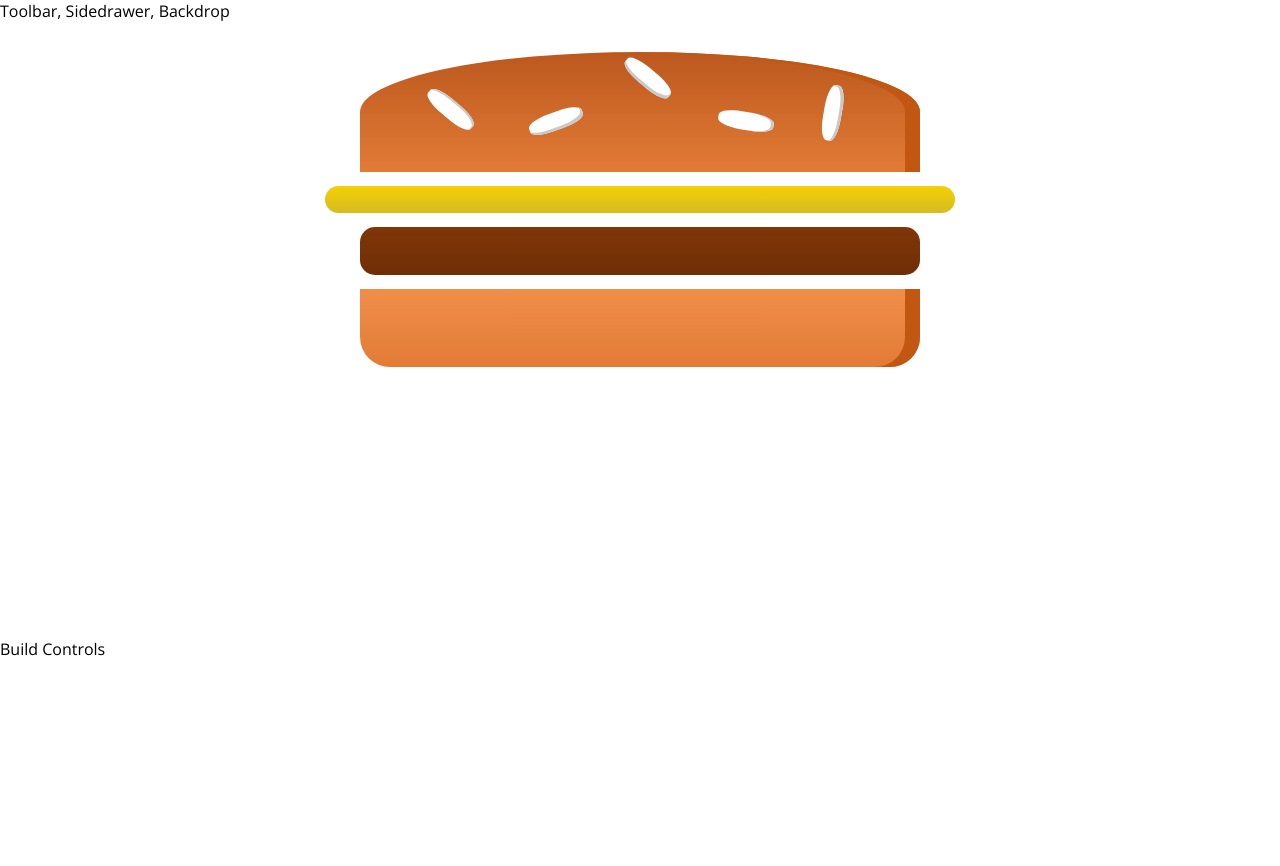
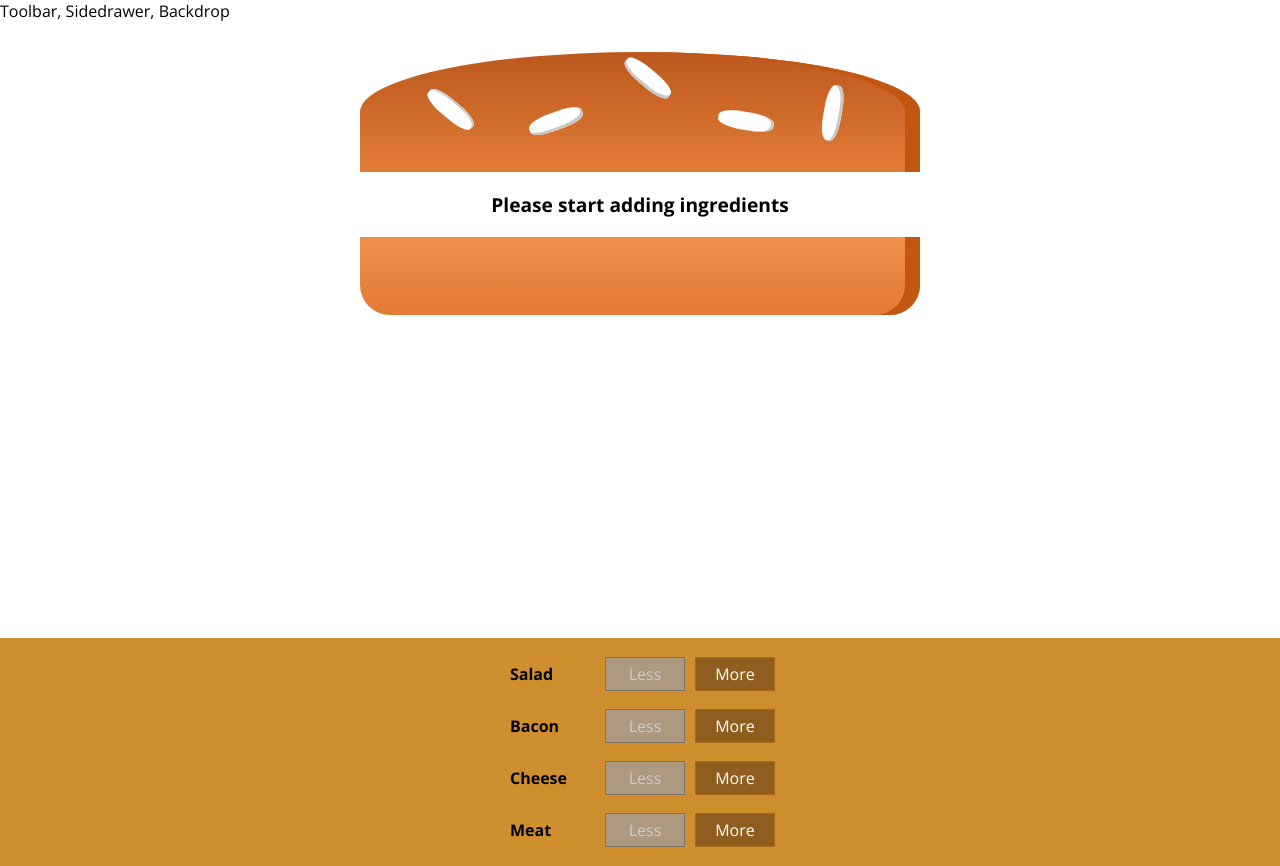
Before and after one commit to KoshalBothra/burger-builder, a React (Create React App) app: page / in a window 1280 px wide. Before the commit the page ends 800 px from the top, so only its background shows below. Built offline with nearby package versions, Linux system fonts and the light colour scheme.

Commit message:
Added Burger Dynamic Update Functionality

```diff
--- /dev/null
+++ b/src/components/Burger/BuildControls/BuildControl/BuildControl.js
@@ -0,0 +1,10 @@
+import React from 'react';
+import classes from './BuildControl.module.css';
+const buildControl = (props) => (
+    <div className={classes.BuildControl}>
+        <div className={classes.Label}>{props.label}</div>
+        <button className={classes.Less} onClick={props.removed} disabled={props.disabled}>Less</button>
+        <button className={classes.More} onClick={props.added}>More</button>
+    </div>
+);
+export default buildControl;
--- /dev/null
+++ b/src/components/Burger/BuildControls/BuildControl/BuildControl.module.css
@@ -0,0 +1,56 @@
+.BuildControl {
+    display: flex;
+    justify-content: space-between;
+    align-items: center;
+    margin: 5px 0;
+}
+
+.BuildControl button {
+    display: block;
+    font: inherit;
+    padding: 5px;
+    margin: 0 5px;
+    width: 80px;
+    border: 1px solid #AA6817;
+    cursor: pointer;
+    outline: none;
+}
+
+.BuildControl button:disabled {
+    background-color: #AC9980;
+    border: 1px solid #7E7365;
+    color: #ccc;
+    cursor: default;
+}
+
+.BuildControl button:hover:disabled {
+    background-color: #AC9980;
+    color: #ccc;
+    cursor: not-allowed;
+}
+
+.Label {
+    padding: 10px;
+    font-weight: bold;
+    width: 80px;
+}
+
+.BuildControl .Less {
+    background-color: #D39952;
+    color: white;
+}
+
+.BuildControl .More {
+    background-color: #8F5E1E;
+    color: white;
+}
+
+.BuildControl .Less:hover, .BuildControl .Less:active {
+    background-color: #DAA972;
+    color: white;
+}
+
+.BuildControl .More:hover,.BuildControl .More:active {
+    background-color: #99703F;
+    color: white;
+}
--- /dev/null
+++ b/src/components/Burger/BuildControls/BuildControls.js
@@ -0,0 +1,23 @@
+import React from 'react';
+import classes from './BuildControls.module.css';
+import BuildControl from './BuildControl/BuildControl';
+const controls = [
+    { label: 'Salad', type: 'salad' },
+    { label: 'Bacon', type: 'bacon' },
+    { label: 'Cheese', type: 'cheese' },
+    { label: 'Meat', type: 'meat' }
+];
+const buildControls = (props) => (
+    <div className={classes.BuildControls}>
+        {controls.map(ctrl => (
+            <BuildControl
+                key={ctrl.label}
+                label={ctrl.label}
+                added={() => props.ingredientAdded(ctrl.type)}
+                removed={() => props.ingredientRemoved(ctrl.type)}
+                disabled={props.disabled[ctrl.type]} />
+        ))}
+    </div>
+);
+
+export default buildControls;
--- /dev/null
+++ b/src/components/Burger/BuildControls/BuildControls.module.css
@@ -0,0 +1,11 @@
+.BuildControls
+{
+    width : 100%;
+    background-color: #Cf8f2e;
+    display : flex;
+    flex-flow: column;
+    align-items: center;
+    box-shadow: 0 2px 1px #ccc;
+    margin: auto;
+    padding: 10px 0;
+}
--- a/src/components/Burger/Burger.js
+++ b/src/components/Burger/Burger.js
@@ -2,13 +2,29 @@
 import classes from './Burger.module.css'
 import BurgerIngredient from './BurgerIngredient/BurgerIngredient';
 const burger = (props) => {
+
+    let transformedingredients = Object.keys(props.ingredients)
+        .map(igKey => {
+            return [...Array(props.ingredients[igKey])].map((_, i) => {
+                return <BurgerIngredient key={igKey + i} type={igKey} />;
+            });
+
+
+        })
+        .reduce((arr, el) => {
+            return arr.concat(el)
+        }, []);
+
+        if(transformedingredients.length===0){
+            transformedingredients = <p>Please start adding ingredients</p>
+        }
+
     return (
-         <div className={classes.Burger}>
-             <BurgerIngredient type="bread-top"/>
-             <BurgerIngredient type="cheese"/>
-             <BurgerIngredient type="meat"/>
-             <BurgerIngredient type="bread-bottom"/>
-         </div>
+        <div className={classes.Burger}>
+            <BurgerIngredient type="bread-top" />
+            {transformedingredients}
+            <BurgerIngredient type="bread-bottom" />
+        </div>
     );
 };
 
--- a/src/containers/BurgerBuilder/BurgerBuilder.js
+++ b/src/containers/BurgerBuilder/BurgerBuilder.js
@@ -1,12 +1,72 @@
 import React, { Component } from 'react';
 import Aux from '../../hoc/Auxiliary';
 import Burger from '../../components/Burger/Burger';
+import BuildControls from '../../components/Burger/BuildControls/BuildControls';
+
+const INGREDIENT_PRICES = {
+    salad: 0.5,
+    cheese: 0.4,
+    meet: 1.3,
+    bacon: 0.7
+};
+
 class BurgerBuilder extends Component {
+    state = {
+        ingredients: {
+            salad: 0,
+            bacon: 0,
+            cheese: 0,
+            meat: 0
+        },
+        totalPrice: 4
+    }
+    addIngredientHandler = (type) => {
+        const oldCount = this.state.ingredients[type]
+        const updatedCount = oldCount + 1;
+        const updatedIngredients = {
+            ...this.state.ingredients
+        };
+        updatedIngredients[type] = updatedCount;
+        const priceAddition = INGREDIENT_PRICES[type];
+        const oldPrice = this.state.totalPrice;
+        const newPrice = oldPrice + priceAddition;
+        this.setState({ totalPrice: newPrice, ingredients: updatedIngredients });
+
+
+    }
+
+    removeIngredientHandler = (type) => {
+        const oldCount = this.state.ingredients[type]
+        if (oldCount <= 0) {
+            return;
+        }
+        const updatedCount = oldCount - 1;
+        const updatedIngredients = {
+            ...this.state.ingredients
+        };
+        updatedIngredients[type] = updatedCount;
+        const priceDeduction = INGREDIENT_PRICES[type];
+        const oldPrice = this.state.totalPrice;
+        const newPrice = oldPrice - priceDeduction;
+        this.setState({ totalPrice: newPrice, ingredients: updatedIngredients });
+
+    }
+
     render() {
+        const disabledInfo = {
+            ...this.state.ingredients
+        };
+        for (let key in disabledInfo) {
+            disabledInfo[key] = disabledInfo[key] <= 0
+        }
         return (
             <Aux>
-                <Burger />
-                <div>Build Controls</div>
+                <Burger ingredients={this.state.ingredients} />
+                <BuildControls
+                    ingredientAdded={this.addIngredientHandler}
+                    ingredientRemoved={this.removeIngredientHandler}
+                    disabled={disabledInfo}
+                />
             </Aux>
         );
     }
```
